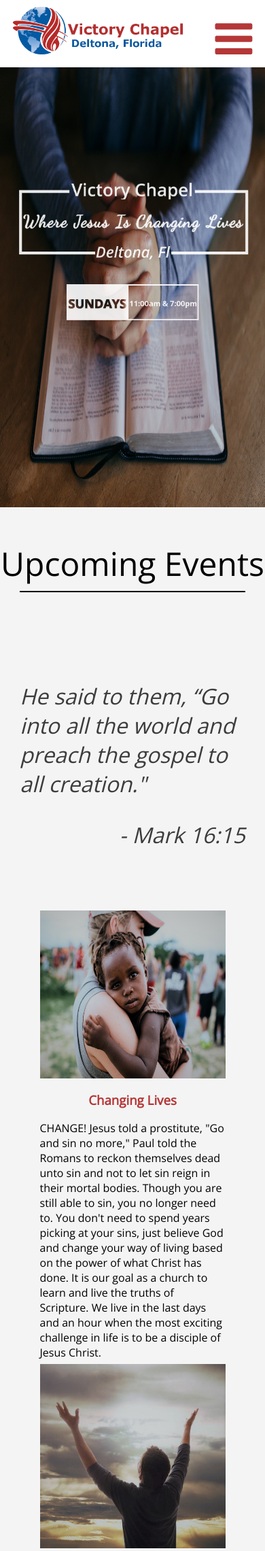
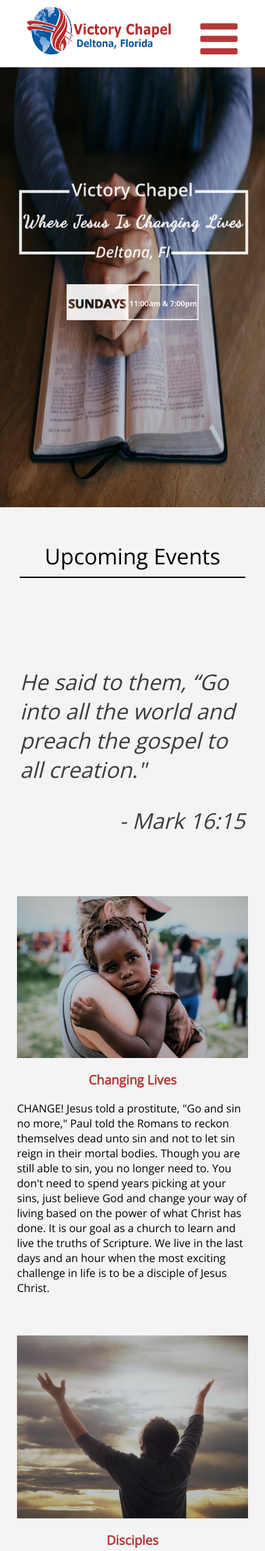
Before and after one commit to bryangators/dvc_chapel, a PHP site: page / in a window 390 px wide. Shown: the top 2281 px of the page at 68% size. Run offline with PHP 8.4, Linux system fonts and the light colour scheme.

Commit message:
fix attempt zoom issue

```diff
--- a/css/indexStyles.css
+++ b/css/indexStyles.css
@@ -325,9 +325,14 @@ hr {
 /***Mobile phone Styles****/
 @media only screen and (max-width: 768px) {
     /* For mobile phones: */
+    body{
+    	max-width: 100%;
+
+    }
+
     .text_box{
-    	width: 70%;
-    	max-height: 750px;
+    	width: 90%;
+    	/*max-height: 750px;*/
     }
 
     .mobile_show{
@@ -351,7 +356,7 @@ hr {
 	}
 
     #logoImg{
-    	min-width: 50%;
+    	max-width: 60%;
     }
 
     #menuBar{
@@ -359,8 +364,12 @@ hr {
     }
 
     #footer li{
-		font-size: 3em;
+		font-size: 2.5em;
 		padding: 10px;
+	}
+
+	.title{
+		font-size: 2em;
 	}
 }
 
```
